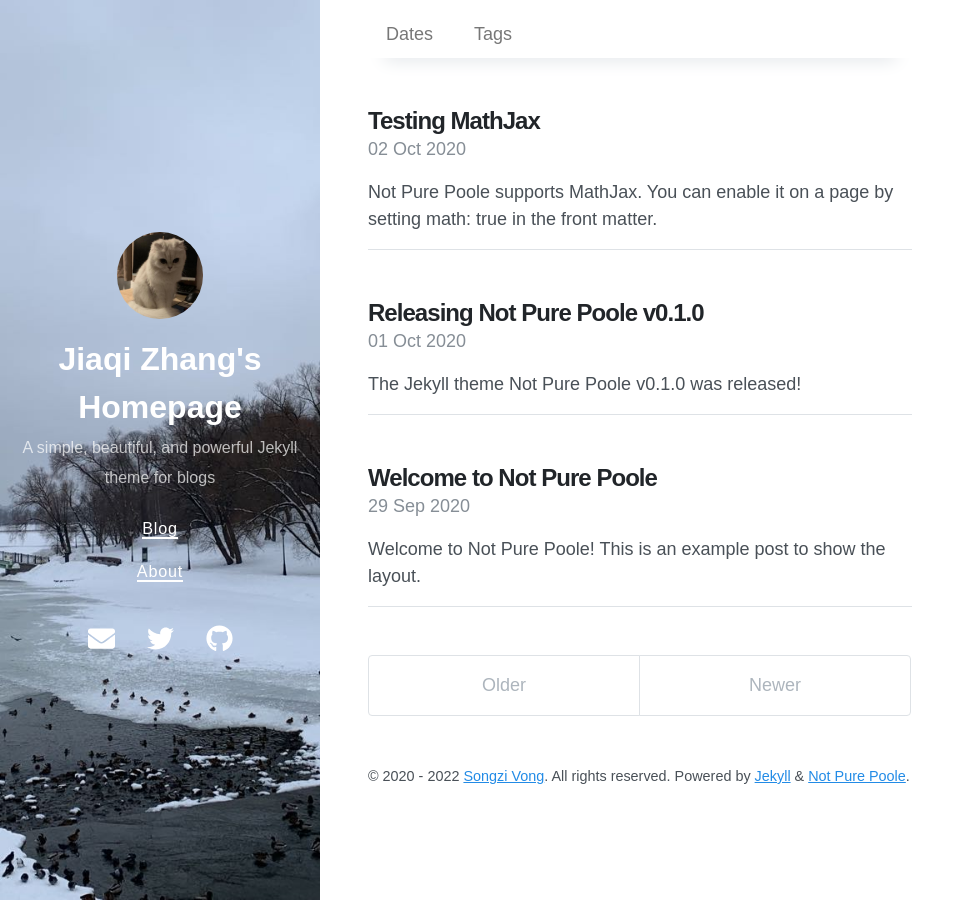
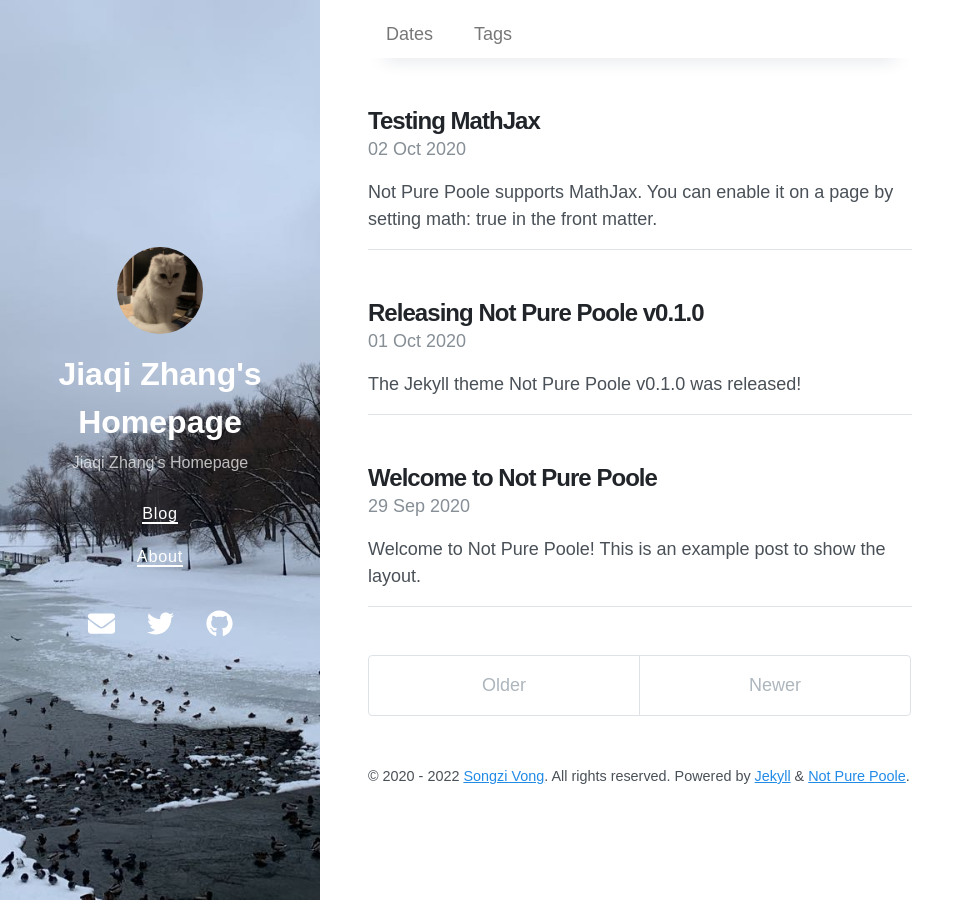
Before and after one commit to forwardPlus7/forwardPlus7.github.io, a Jekyll site: the page built from index.html, in a window 1280 px wide. Shown: the whole page, without its empty margins (0-975 px from the left). Built offline with Jekyll 4.4.1, drawn with Linux system fonts in a browser that asks for light colours; nearby versions of some CDN libraries; the list of posts is cut into pages by our own code.

Commit message:
Update _config.yml

```diff
--- a/_config.yml
+++ b/_config.yml
@@ -1,6 +1,6 @@
 # Setup
 title: Jiaqi Zhang's Homepage
-description: A simple, beautiful, and powerful Jekyll theme for blogs
+description: Jiaqi Zhang's Homepage
 url: https://vszhub.github.io
 avatar: /avatar.jpeg
 paginate: 5
```
